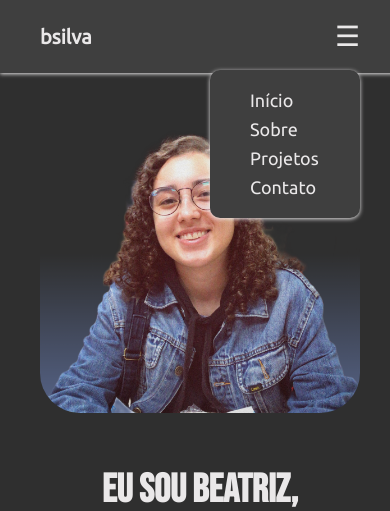
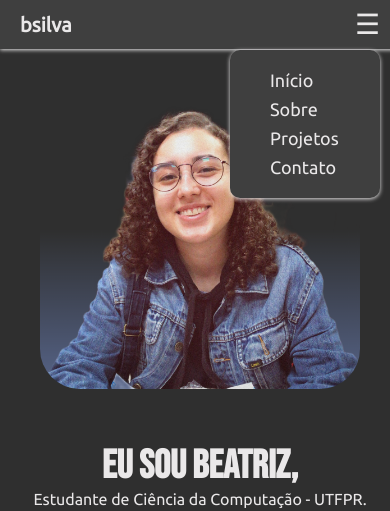
Before and after one commit to beatriz-alves-silva/portfolio, a plain HTML site: page index.html in a window 390 px wide. Both pictures are taken after a click on the button "Abrir menu". Shown: the top 511 px of the page. Drawn offline with nearby package versions, Linux system fonts and the light colour scheme.

Commit message:
config do 'menu hamburguer'

```diff
--- a/style.css
+++ b/style.css
@@ -414,6 +414,10 @@ footer {
 }
 
 @media (max-width: 768px) {
+    header {
+        padding: 8px 20px;
+    }
+
     .menu-toggle {
         display: block;
     }
@@ -424,8 +428,8 @@ footer {
         align-items: flex-start;
         background-color: #3F3F3F;
         position: absolute;
-        top: 70px;
-        right: 40px;
+        top: 50px;
+        right: 20px;
         width: 150px;
         padding: 20px;
         gap: 8px;
```
